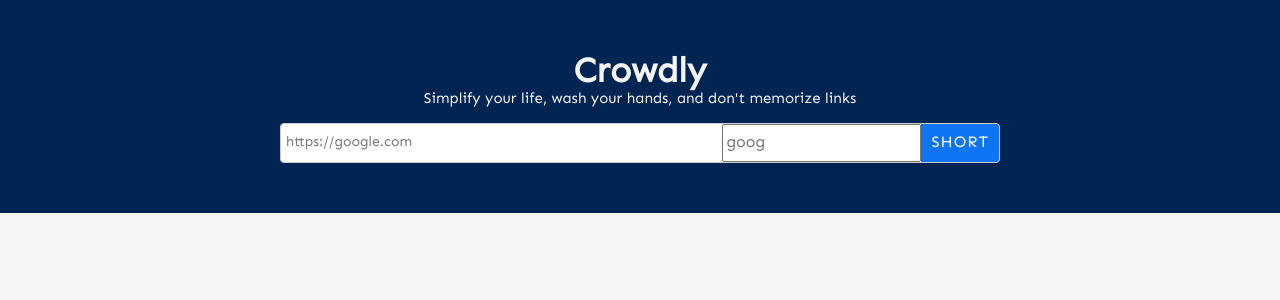
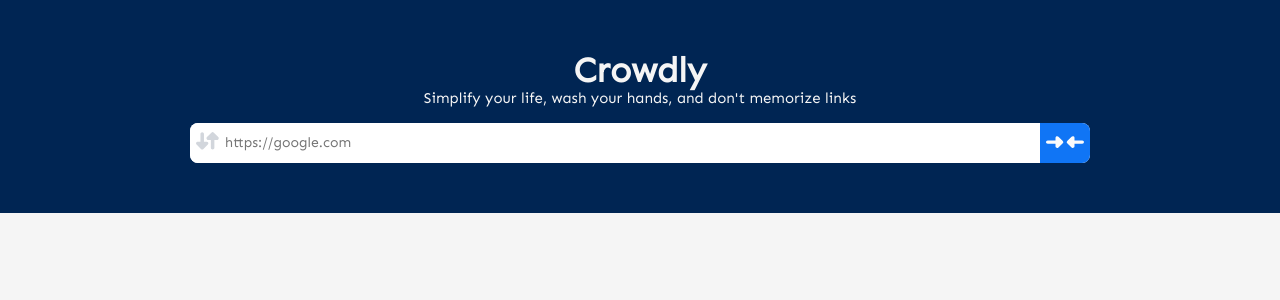
Before and after one commit to ultrox/crowd, a React (Create React App) app: page / in a window 1280 px wide. Shown: the top 300 px of the page. Built offline with nearby package versions, Linux system fonts and the light colour scheme; no server answers.

Commit message:
Refactor design to use one input field

```diff
--- a/src/App.css
+++ b/src/App.css
@@ -3,7 +3,14 @@
   --main-color: #002553;
   --text-color: #dadada;
   --button-color: #1075f5;
-  --max-width: 720px;
+  --max-width: 900px;
+  --gray-100: #f4f5f7;
+  --gray-300: #d2d6dc;
+  --gray-400: #9fa6b2;
+  --gray-500: #6b7280;
+  --gray-700: #374151;
+  --gray-800: #252f3f;
+  --gray-900: #161e2e;
 }
 
 * {
@@ -42,37 +49,68 @@ p {
 }
 
 form {
-  height: 4rem;
-  display: flex;
   margin-top: 1.5rem;
-  background: white;
-  border-radius: 4px;
-  overflow: hidden;
-  border: 1px solid #ccc;
-  padding-left: 0.5rem;
   width: 100%;
   max-width: var(--max-width);
 }
 
-.shorten {
-  font-size: 14px;
-  flex: 1;
-  outline: none;
+.short-input {
+  --flip-icon-size: 2.5rem;
+  --flip-margin: 0.5rem;
+  overflow: hidden;
+  border-radius: 8px;
+  background-color: white;
+  position: relative;
+  align-items: center;
+  display: flex;
+  height: 4rem;
+}
+
+.flip-button {
+  cursor: pointer;
   border: 0;
   padding: 0;
-  padding-right: 1rem;
+  margin: 0;
+  background: none;
 }
 
+.flip-button {
+  outline: none;
+  margin: 0 var(--flip-margin);
+  position: absolute;
+  width: var(--flip-icon-size);
+  background: none;
+  color: var(--gray-300);
+}
+
+.flip-button:hover {
+  color: var(--gray-400);
+}
+
+.shorten {
+  flex: 1;
+  font-size: 14px;
+  border: 0;
+  padding: 0;
+  padding-left: calc(var(--flip-icon-size) + calc(var(--flip-margin) * 2));
+  height: 100%;
+}
+
+
 .shorten-action {
+  /* border-radius: 0 var(--border-radius) 0; */
+  width: 5rem;
+  line-height: 0;
+  align-self: stretch;
   text-transform: uppercase;
-  letter-spacing: 0.1rem;
   color: white;
   cursor: pointer;
   flex-shrink: 0;
   border: 0;
-  padding: 0 1rem;
+  /* padding: 0 1rem; */
   background-color: var(--button-color);
 }
+
 .shorten-action:hover {
   background-color: #0f71ec;
 }
--- a/src/ShortLink.js
+++ b/src/ShortLink.js
@@ -1,10 +1,11 @@
 import React from 'react'
 import {copyToClipboard} from './helpers'
 import * as api from './api'
+import FlipIcon from 'src/styles/Flip'
+import CompressIcon from 'src/styles/Compress'
 
 function ShortLink() {
   const [display, setDisplay] = React.useState('')
-
   function copyShortToClip(text) {
     copyToClipboard(text)
   }
@@ -38,15 +39,24 @@ function ShortLink() {
                 handleOnSubmit(e.target)
               }}
             >
+              <div className="short-input">
+                <button type="button" className="flip-button">
+                  <FlipIcon />
+                </button>
                 <input
+                  required
+                  className="shorten"
                   autoComplete="off"
-                className="shorten"
                   type="url"
                   placeholder="https://google.com"
                   id="orgUrl"
                 />
-              <input id="customCode" placeholder="goog" type="text" />
-              <button className="shorten-action">Short</button>
+
+                <button className="shorten-action">
+                  <CompressIcon className="compress-icon" />
+                </button>
+              </div>
+              {/* <input id="customCode" placeholder="goog" type="text" /> */}
             </form>
           </div>
         </div>
--- /dev/null
+++ b/src/styles/Compress.js
@@ -0,0 +1,20 @@
+import React from 'react'
+
+function Compress({color = 'currentColor'}) {
+  return (
+    <svg fill="none" xmlns="http://www.w3.org/2000/svg" viewBox="0 0 24 24">
+      <g clipPath="url(#clip0)">
+        <path
+          d="M22.91 10.35H18V8.749c0-.432-.266-.82-.674-.986a1.113 1.113 0 00-1.188.231l-2.728 2.668a1.05 1.05 0 000 1.51l2.728 2.667c.152.15.347.252.558.293.212.04.431.02.63-.061.2-.08.37-.218.49-.393a1.05 1.05 0 00.184-.593v-1.6h4.91A1.08 1.08 0 0024 11.416a1.08 1.08 0 00-1.09-1.067zM7.861 7.994a1.113 1.113 0 00-1.189-.231c-.199.08-.37.218-.49.393A1.05 1.05 0 006 8.75v1.6H1.09A1.08 1.08 0 000 11.418c0 .59.488 1.067 1.09 1.067H6v1.6c0 .212.064.418.184.594.12.175.29.312.49.393a1.113 1.113 0 001.188-.232l2.728-2.667a1.05 1.05 0 000-1.51L7.862 7.994z"
+          fill="#FBFBFB"
+        />
+      </g>
+      <defs>
+        <clipPath id="clip0">
+          <path fill={color} d="M0 0h24v24H0z" />
+        </clipPath>
+      </defs>
+    </svg>
+  )
+}
+export default Compress
--- /dev/null
+++ b/src/styles/Flip.js
@@ -0,0 +1,13 @@
+import React from 'react'
+
+function FlipIcon({color = 'currentColor'}) {
+  return (
+    <svg fill="none" xmlns="http://www.w3.org/2000/svg" viewBox="0 0 24 24">
+      <path
+        d="M12.33 15.932a1.624 1.624 0 00.366-1.804 1.664 1.664 0 00-.621-.744 1.714 1.714 0 00-.939-.279H8.602v-7.45C8.602 4.742 7.846 4 6.912 4c-.932 0-1.689.741-1.689 1.656v7.45H2.69c-.334 0-.66.097-.938.278-.278.182-.495.441-.622.743a1.625 1.625 0 00.366 1.805l4.223 4.139c.66.646 1.73.646 2.39 0l4.223-4.14zM11.495 8.624a1.645 1.645 0 00-.462.848c-.066.32-.032.654.096.956.128.303.344.561.622.743.278.182.604.28.938.28h2.534V18.9c0 .914.757 1.656 1.69 1.656.933 0 1.689-.742 1.689-1.656v-7.45h2.534c.334 0 .66-.097.939-.279.277-.182.494-.44.622-.743a1.624 1.624 0 00-.366-1.804l-4.224-4.14a1.714 1.714 0 00-2.389 0l-4.223 4.14z"
+        fill={color}
+      />
+    </svg>
+  )
+}
+export default FlipIcon
```
Lines whose indentation alone changed are shown as unchanged.
